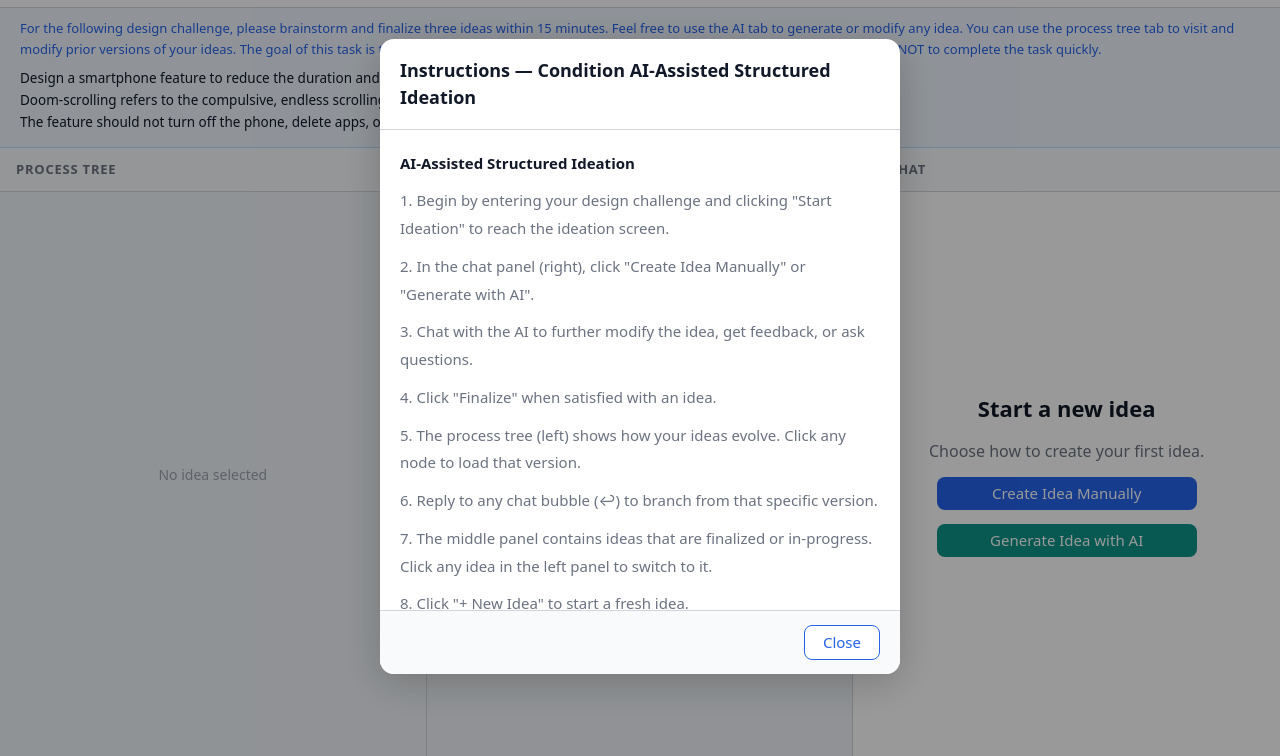
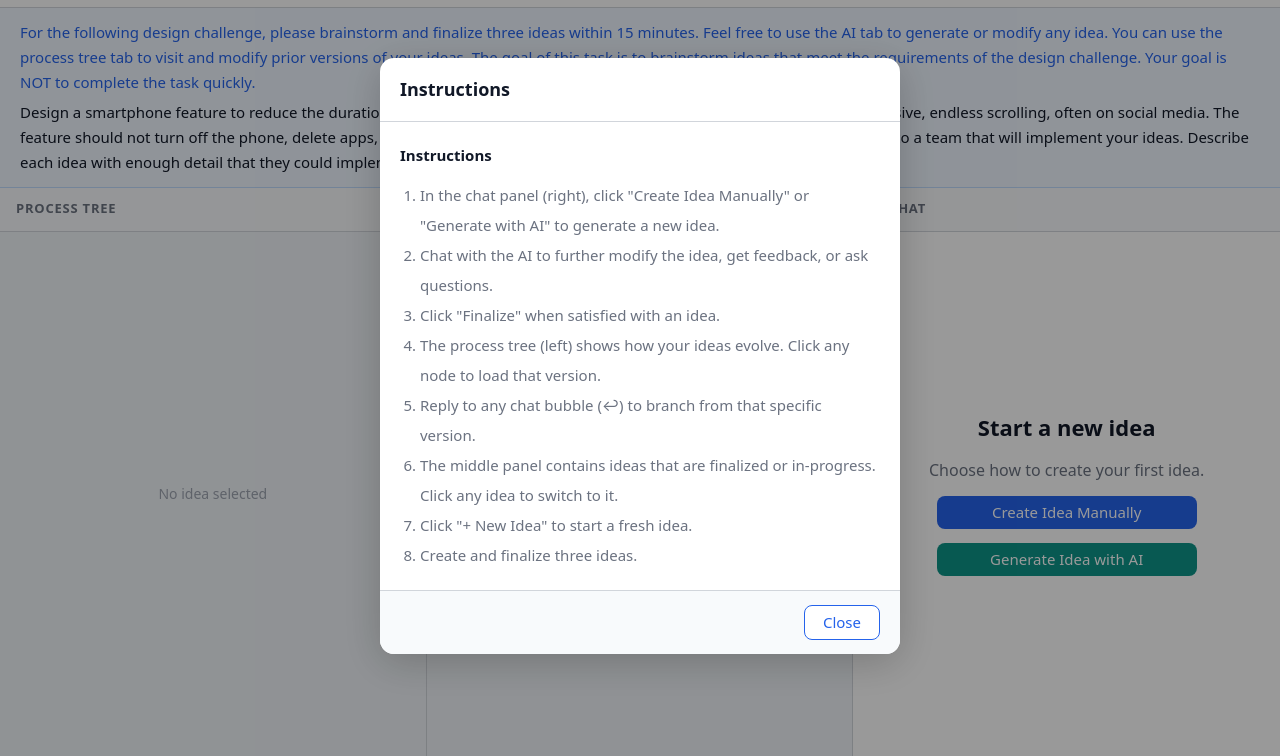
Before and after one commit to Designing-Collective-Systems/IdeaGit, a website: page public/app4.html in a window 1280 px wide. Both pictures are taken after a click on the button "Instructions". Shown: the part 44-800 px from the top of the page. Drawn offline with Linux system fonts and the light colour scheme.

Commit message:
fixed UI bug in self reports and updated instructions

```diff
--- a/public/app4.js
+++ b/public/app4.js
@@ -4,16 +4,17 @@
 S.condition = "AI-Assisted Structured Ideation";
 
 window.CONDITION_INSTRUCTIONS = `
-  <p><strong>AI-Assisted Structured Ideation</strong></p>
-  <p>1. Begin by entering your design challenge and clicking "Start Ideation" to reach the ideation screen.</p>
-  <p>2. In the chat panel (right), click "Create Idea Manually" or "Generate with AI".</p>
-  <p>3. Chat with the AI to further modify the idea, get feedback, or ask questions.</p>
-  <p>4. Click "Finalize" when satisfied with an idea.</p>
-  <p>5. The process tree (left) shows how your ideas evolve. Click any node to load that version.</p>
-  <p>6. Reply to any chat bubble (↩) to branch from that specific version.</p>
-  <p>7. The middle panel contains ideas that are finalized or in-progress. Click any idea in the left panel to switch to it.
-  <p>8. Click "+ New Idea" to start a fresh idea.
-  <p>9. Create and finalize three ideas.</p>`;
+  <p><strong>Instructions</strong></p>
+  <ol style="padding-left:20px;line-height:2">
+    <li>In the chat panel (right), click "Create Idea Manually" or "Generate with AI" to generate a new idea.</li>
+    <li>Chat with the AI to further modify the idea, get feedback, or ask questions.</li>
+    <li>Click "Finalize" when satisfied with an idea.</li>
+    <li>The process tree (left) shows how your ideas evolve. Click any node to load that version.</li>
+    <li>Reply to any chat bubble (&#x21A9;) to branch from that specific version.</li>
+    <li>The middle panel contains ideas that are finalized or in-progress. Click any idea to switch to it.</li>
+    <li>Click "+ New Idea" to start a fresh idea.</li>
+    <li>Create and finalize three ideas.</li>
+  </ol>`;
 
 document.addEventListener('DOMContentLoaded', startIdeation);
 
--- /dev/null
+++ b/public/ideagit_self_report_2026-08-18.csv
@@ -0,0 +1,2 @@
+condition,idea_1_title,idea_2_title,idea_3_title,idea_1_ai_use,idea_2_ai_use,idea_3_ai_use
+"AI-Assisted Ideation","Scroll Resistance: Friction-Based Mindful Browsing Mode","Scroll Resistance: Adaptive Friction for Mindful Browsing","Phantom Scroll: Gradual Feed Slowdown Timer","","",""
--- a/public/shared.js
+++ b/public/shared.js
@@ -314,7 +314,7 @@ function goHome(){
 
 // ── Instructions ───────────────────────────────────────────────
 function openInstructions(){
-  document.getElementById('instructions-head').textContent=`Instructions — Condition ${S.condition}`;
+  document.getElementById('instructions-head').textContent='Instructions';
   document.getElementById('instructions-content').innerHTML=window.CONDITION_INSTRUCTIONS||'';
   document.getElementById('instructions-modal').style.display='flex';
 }
@@ -377,7 +377,7 @@ function openSelfReport(){
   // ── Right panel: generate one page per idea ──────────────────
   const srRight=document.querySelector('.sr-right');
   if(srRight){
-    srRight.innerHTML='<div class="sr-step-indicator" id="sr-step-indicator"></div>';
+    srRight.innerHTML='<div class="sr-right-header"><div class="sr-step-indicator" id="sr-step-indicator"></div><button class="btn btn-outline btn-sm" onclick="closeSelfReport()">Close ✕</button></div>';
     finalized.forEach((node,i)=>{
       const isLast=i===finalized.length-1;
       const page=document.createElement('div');
@@ -484,7 +484,8 @@ function srUpdateStep(){
 }
 function srShowPage(n){
   _srPage=n;
-  for(let i=0;i<REQUIRED_IDEAS;i++){ const el=document.getElementById(`sr-page-${i}`); if(el) el.style.display='none'; }
+  const _tot=S.nodes.filter(nd=>nd.isFinalized).length;
+  for(let i=0;i<_tot;i++){ const el=document.getElementById(`sr-page-${i}`); if(el) el.style.display='none'; }
   const t=document.getElementById(`sr-page-${n}`); if(t) t.style.display='flex';
   const f=S.nodes.filter(nd=>nd.isFinalized);
   srSelectIdea(n,f);
@@ -510,6 +511,10 @@ function srSubmit(){
     toast('Both files exported. You may now close the page.','var(--green)');
   },800);
 }
+function closeSelfReport(){
+  document.getElementById('self-report-modal').style.display='none';
+}
+
 // Called when a node is unfinalized — marks it so it stays visible in the list
 function markUnfinalized(nodeId){
   const node=S.nodes.find(n=>n.id===nodeId); if(!node) return;
--- a/public/styles.css
+++ b/public/styles.css
@@ -268,20 +268,28 @@ html,body{height:100%;overflow:hidden;font-family:system-ui,-apple-system,BlinkM
   flex-shrink: 0;
   background: var(--blue-lt);
   border-bottom: 1px solid var(--blue-mid);
-  padding: 10px 20px;
-  font-size: 13.5px;
+  padding: 12px 20px;
+  font-size: 15px;
   line-height: 1.65;
   color: var(--text);
-  overflow-y: auto;
-  max-height: 140px;
 }
 .challenge-preamble {
   color: var(--blue);
   font-weight: 500;
-  font-size: 13px;
+  font-size: 15px;
   margin-bottom: 6px;
 }
 .challenge-text-content {
-  white-space: pre-line;
   color: var(--text);
 }
+/* ── Self-report right header row ─────────────────────────── */
+.sr-right-header {
+  display: flex;
+  align-items: center;
+  justify-content: space-between;
+  padding: 14px 20px 0;
+  flex-shrink: 0;
+}
+.sr-right-header .sr-step-indicator {
+  padding: 0;
+}
```
Also changed, not shown: public/app3.js (+10 -9 lines).
